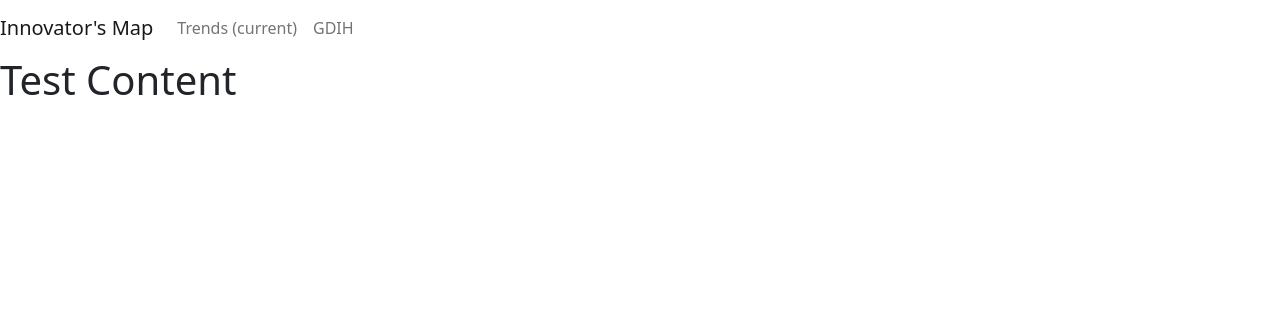
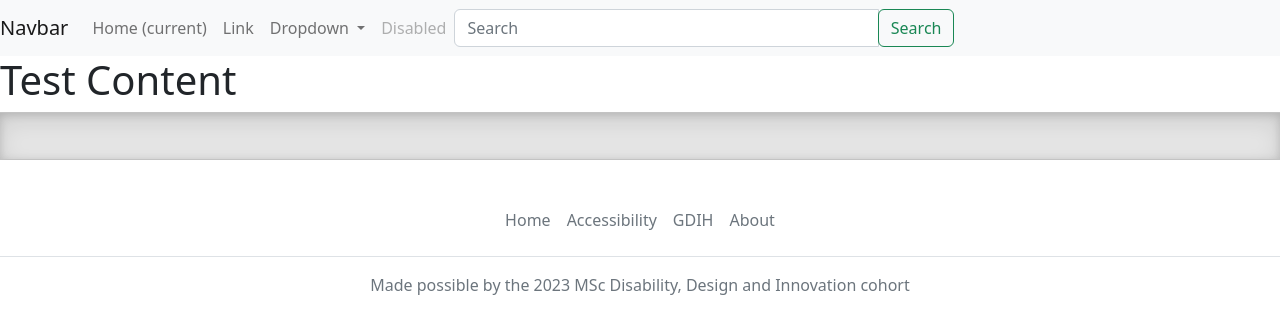
Before and after one commit to andreaspolydorides/GDIH_Innovators, a Flask app: page / in a window 1280 px wide. Shown: the top 334 px of the page. Run offline with Flask 2, Linux system fonts and the light colour scheme.

Commit message:
adds footer

```diff
--- a/templates/base.html
+++ b/templates/base.html
@@ -5,29 +5,87 @@
     <meta name="viewport" content="width=device-width, initial-scale=1">
     <title>GDIH Innovator's Map</title>
     <link href="https://cdn.jsdelivr.net/npm/bootstrap@5.2.2/dist/css/bootstrap.min.css" rel="stylesheet" integrity="sha384-Zenh87qX5JnK2Jl0vWa8Ck2rdkQ2Bzep5IDxbcnCeuOxjzrPF/et3URy9Bv1WTRi" crossorigin="anonymous">
+    <style>
+      .b-example-divider {
+        height: 3rem;
+        background-color: rgba(0, 0, 0, .1);
+        border: solid rgba(0, 0, 0, .15);
+        border-width: 1px 0;
+        box-shadow: inset 0 .5em 1.5em rgba(0, 0, 0, .1), inset 0 .125em .5em rgba(0, 0, 0, .15);
+      }
+    </style>
   </head>
+
   <body>
-    <nav class="navbar navbar-expand-lg navbar-light bg-white">
-        <a class="navbar-brand" href="#">Innovator's Map</a>
-        <button class="navbar-toggler" type="button" data-toggle="collapse" data-target="#navbarNav" aria-controls="navbarNav" aria-expanded="false" aria-label="Toggle navigation">
+
+    <nav class="navbar navbar-expand-lg navbar-light bg-light">
+      <a class="navbar-brand" href="#">Navbar</a>
+      <button class="navbar-toggler" type="button" data-toggle="collapse" data-target="#navbarSupportedContent" aria-controls="navbarSupportedContent" aria-expanded="false" aria-label="Toggle navigation">
         <span class="navbar-toggler-icon"></span>
       </button>
-        <div class="collapse navbar-collapse" id="navbarNav">
-          <ul class="navbar-nav">
+
+      <div class="collapse navbar-collapse" id="navbarSupportedContent">
+        <ul class="navbar-nav mr-auto">
           <li class="nav-item active">
-              <a class="nav-link" href="#">Trends <span class="sr-only">(current)</span></a>
+            <a class="nav-link" href="#">Home <span class="sr-only">(current)</span></a>
           </li>
           <li class="nav-item">
-              <a class="nav-link" href="#">GDIH</a>
+            <a class="nav-link" href="#">Link</a>
+          </li>
+          <li class="nav-item dropdown">
+            <a class="nav-link dropdown-toggle" href="#" id="navbarDropdown" role="button" data-toggle="dropdown" aria-haspopup="true" aria-expanded="false">
+              Dropdown
+            </a>
+            <div class="dropdown-menu" aria-labelledby="navbarDropdown">
+              <a class="dropdown-item" href="#">Action</a>
+              <a class="dropdown-item" href="#">Another action</a>
+              <div class="dropdown-divider"></div>
+              <a class="dropdown-item" href="#">Something else here</a>
+            </div>
+          </li>
+          <li class="nav-item">
+            <a class="nav-link disabled" href="#">Disabled</a>
           </li>
         </ul>
+        <div class="input-group" style="max-width: 500px">
+          <input class="form-control m-sm-auto" type="search" placeholder="Search" aria-label="Search">
+          <div class="input-group-append">
+            <button class="btn btn-outline-success my-2 my-sm-0" type="submit">Search</button>
+          </div>
+        </div>
       </div>
     </nav>
+
+    <div class="page content">
     {% block content %}
     {% endblock %}
+    </div>
+
+    <div class="b-example-divider"></div>
+
+    <footer class="py-3 my-4">
+      <ul class="nav justify-content-center border-bottom pb-3 mb-3">
+        <li class="nav-item">
+          <a href="#" class="nav-link px-2 text-muted">Home</a>
+        </li>
+        <li class="nav-item">
+          <a href="#" class="nav-link px-2 text-muted">Accessibility</a>
+        </li>
+        <li class="nav-item">
+          <a href="https://www.disabilityinnovation.com/" class="nav-link px-2 text-muted" target="_blank" rel="noopener noreferrer">GDIH</a>
+        </li>
+        <li class="nav-item">
+          <a href="#" class="nav-link px-2 text-muted">About</a>
+        </li>
+      </ul>
+      <p class="text-center text-muted"> Made possible by the 2023 MSc Disability, Design and Innovation cohort</p>
+    </footer>
+
+
     <script src="https://code.jquery.com/jquery-3.3.1.slim.min.js" integrity="sha384-q8i/X+965DzO0rT7abK41JStQIAqVgRVzpbzo5smXKp4YfRvH+8abtTE1Pi6jizo" crossorigin="anonymous"></script>
     <script src="https://cdn.jsdelivr.net/npm/popper.js@1.14.3/dist/umd/popper.min.js" integrity="sha384-ZMP7rVo3mIykV+2+9J3UJ46jBk0WLaUAdn689aCwoqbBJiSnjAK/l8WvCWPIPm49" crossorigin="anonymous"></script>
     <script src="https://cdn.jsdelivr.net/npm/bootstrap@4.1.3/dist/js/bootstrap.min.js" integrity="sha384-ChfqqxuZUCnJSK3+MXmPNIyE6ZbWh2IMqE241rYiqJxyMiZ6OW/JmZQ5stwEULTy" crossorigin="anonymous"></script>
     <script type="text/javascript" src="{{ url_for('static', filename='index.js') }}"><script>
+
   </body>
 </html>
--- a/views.py
+++ b/views.py
@@ -1,10 +1,23 @@
 from flask import Blueprint, render_template, request, jsonify, redirect, url_for
+
+import numpy as np
+import pandas as pd
+import geopandas as gpd
+import folium
+import matplotlib.pyplot as plt
+from scipy.stats import linregress
 
 views = Blueprint(__name__, "views")
 
 @views.route("/")
 def home():
     return render_template("index.html", name="Andreas")
+
+@views.route("/")
+def plot():
+    world_filepath = gpd.datasets.get_path('naturalearth_lowres')
+    world = gpd.read_file(world_filepath)
+    world.explore()
 
 @views.route("/profile")
 def profile():
```
Lines whose indentation alone changed are shown as unchanged.
